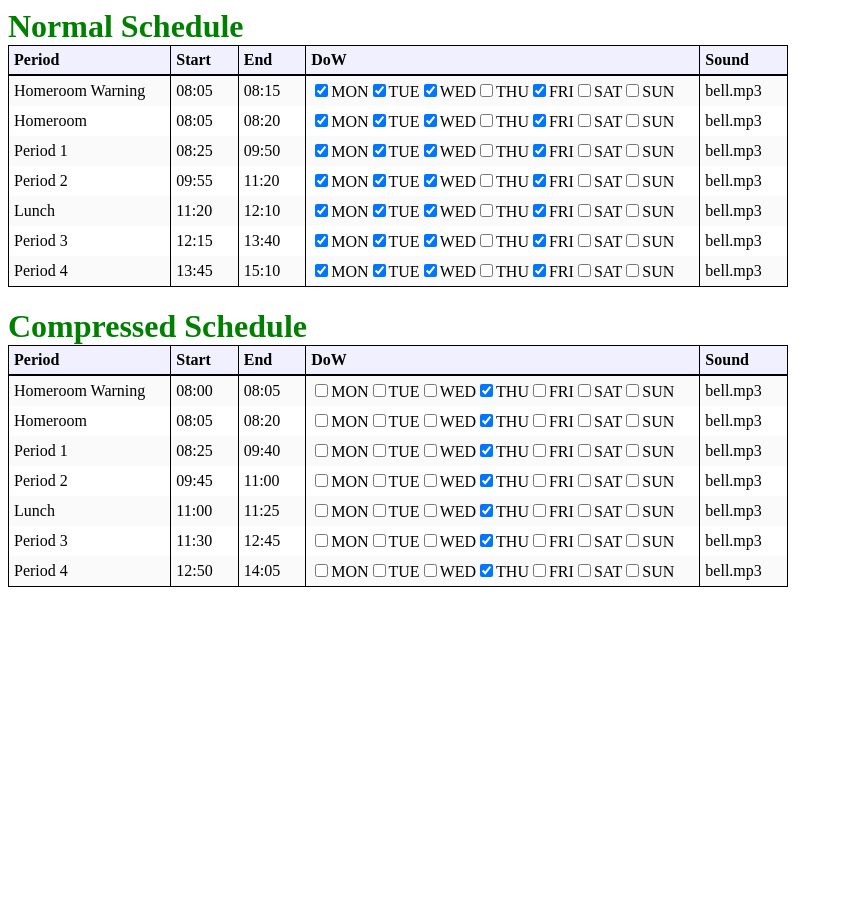
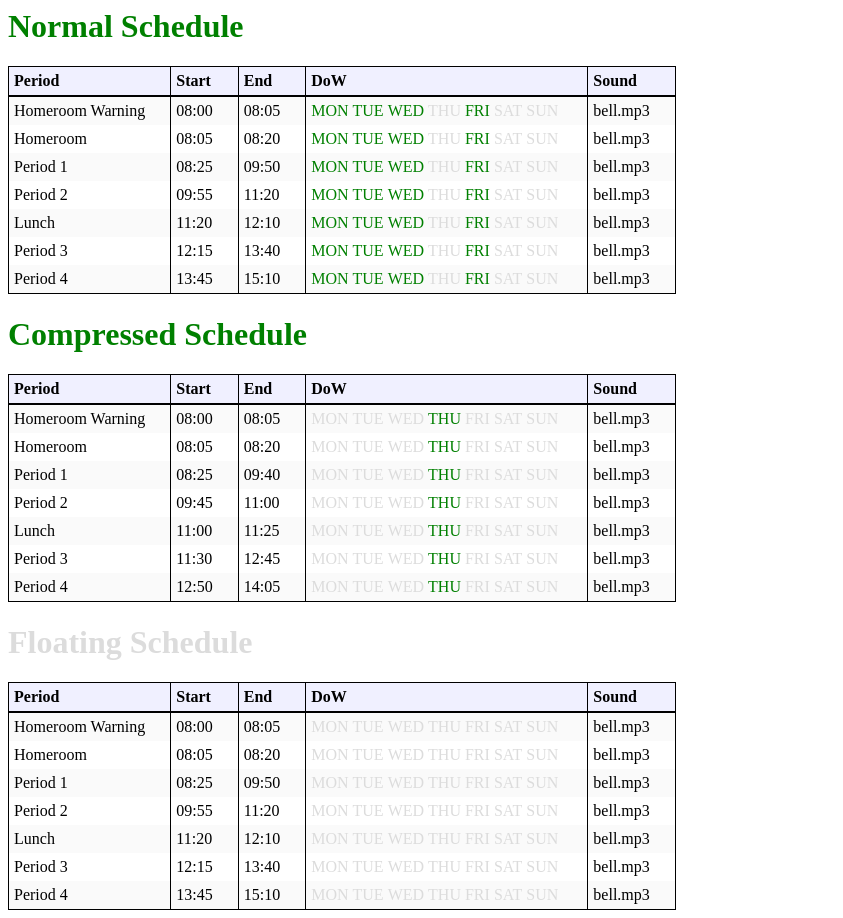
Before and after one commit to lkozloff/belldandy, a PHP site: page /listBells.php in a window 1280 px wide. Shown: the whole page, without its empty margins (0-843 px from the left). Before the commit the page ends 587 px from the top, so only its background shows below. Run offline with PHP 8.4, Linux system fonts and the light colour scheme; some libraries are stand-ins or nearby versions.

Commit message:
Everything but uploads are implemented. Need to add cronjob for bell server to process XML, but other than that we should be good to go!

```diff
--- a/bells.xml
+++ b/bells.xml
@@ -9,8 +9,8 @@
         <period>
 		<pid>1</pid>
 	        <name>Homeroom Warning</name>
-            <starttime>08:05</starttime>
-            <endtime>08:15</endtime>
+            <starttime>08:00</starttime>
+            <endtime>08:05</endtime>
 	        <dow>MON,TUE,WED,FRI</dow>
         	<sound>bell.mp3</sound>
         </period>
@@ -142,5 +142,76 @@
       </periods>
 
    </schedule>
+<schedule>
+      <title>Floating Schedule</title>
+      <sid>3</sid>
+      <active>false</active>
+
+      <periods>
+        <period>
+		<pid>1</pid>
+	        <name>Homeroom Warning</name>
+            <starttime>08:00</starttime>
+            <endtime>08:05</endtime>
+	        <dow/>
+        	<sound>bell.mp3</sound>
+        </period>
+
+      	<period>
+		<pid>2</pid>
+	        <name>Homeroom</name>
+            <starttime>08:05</starttime>
+            <endtime>08:20</endtime>
+	        <dow/>
+        	<sound>bell.mp3</sound>
+        </period>
+
+        <period>
+		<pid>3</pid>
+	        <name>Period 1</name>
+            <starttime>08:25</starttime>
+            <endtime>09:50</endtime>
+	        <dow/>
+        	<sound>bell.mp3</sound>
+        </period>
+
+        <period>
+		<pid>4</pid>
+	        <name>Period 2</name>
+            <starttime>09:55</starttime>
+            <endtime>11:20</endtime>
+	        <dow/>
+        	<sound>bell.mp3</sound>
+        </period>
+
+        <period>
+		<pid>5</pid>
+	        <name>Lunch</name>
+            <starttime>11:20</starttime>
+            <endtime>12:10</endtime>
+	        <dow/>
+        	<sound>bell.mp3</sound>
+        </period>
+
+        <period>
+		<pid>6</pid>
+	        <name>Period 3</name>
+            <starttime>12:15</starttime>
+            <endtime>13:40</endtime>
+	        <dow/>
+        	<sound>bell.mp3</sound>
+        </period>
+
+        <period>
+		<pid>7</pid>
+	        <name>Period 4</name>
+            <starttime>13:45</starttime>
+            <endtime>15:10</endtime>
+	        <dow/>
+        	<sound>bell.mp3</sound>
+        </period>
+      </periods>
+
+   </schedule>
 
 </schedules>
--- a/func.php
+++ b/func.php
@@ -95,18 +95,18 @@
 
    }
 
-   function generateDOWSelect($name,$curdow){
+   function generateDOWSelect($name,$curdow,$id){
 	$possDOW=array("MON","TUE","WED","THU","FRI","SAT","SUN");
 	$curdow = explode(",",$curdow);
-	$checked="";
+	$checked="rgb(220,220,220);";
 
 	foreach($possDOW as $thisDOW){
 	   foreach($curdow as $testdow){
-		   if(strcmp($testdow,$thisDOW)==0) $checked="checked";
+		   if(strcmp($testdow,$thisDOW)==0) $checked="green";
 	   }
 
-	print("<input type = \"checkbox\" $checked name=\"DOW$name\" value =".$thisDOW.">".$thisDOW);
-	$checked="";
+	print("<div style=\"float:left;color:$checked\" class=\"cbox\" id=\"$id.dow.$thisDOW\">".$thisDOW."&nbsp; </div>");
+	$checked="rgb(220,220,220);";
 	}
 
    }
--- a/listBells.php
+++ b/listBells.php
@@ -6,6 +6,7 @@
 <script src="jquery.jeditable.js" type="text/javascript" charset="utf-8"></script>
 <script src="jquery.jeditable.time.js" type="text/javascript" charset="utf-8"></script>
 <script src="jquery.jeditable.ajaxupload.js" type="text/javascript" charset="utf-8"></script>
+<script src="jquery.jeditable.checkbox.js" type="text/javascript" charset="utf-8"></script>
 <script type="text/javascript">
  $(document).ready(function() {
      $('.edit').editable('save.php', {
@@ -25,13 +26,21 @@
         submit    : 'OK',
         tooltip   : "Click to edit..."
     });
-    $(".ajaxupload").editable("upload.php", {
+    //not yet implemented
+    /*$(".ajaxupload").editable("upload.php", {
         indicator : "<img src='img/indicator.gif'>",
         type      : 'ajaxupload',
         submit    : 'Upload',
         cancel    : 'Cancel',
         tooltip   : "Click to upload..."
+    });*/
+    $(".cbox").editable("save.php", {
+        type      : 'checkbox',
+        submit    : 'OK',
+        cancel    : 'Cancel',
+	checkbox: { trueValue: 'true', falseValue: 'false'}
     });
+
  });
 </script>
 </head>
@@ -42,21 +51,22 @@
 	$prepend = 0;
 	foreach($schedules as $schedule){
 	   print("<h1 class=\"$schedule->active\">");
-	   print($schedule->title);
+	   print("<div class=\"cbox\" id=\"$schedule->sid.0.active\">".$schedule->title."</div></h1>");
 	   print("<table>");
 	   print("<tr class=\"h\"><td>Period</td><td>Start</td><td>End</td><td>DoW</td><td>Sound</td></tr>");
 
 	   foreach($schedule->periods->period as $period){
+		$elementID=$schedule->sid.".".$period->pid;
 		print("<tr class=\"c$prepend\">");
-		print("<td class=\"edit\" id=\"$schedule->sid.$period->pid.name\">".$period->name."</td>");
-		print("<td class=\"timepicker\"id=\"$schedule->sid.$period->pid.starttime\">".$period->starttime."</td>");
-		print("<td class=\"timepicker\" id=\"$schedule->sid.$period->pid.endtime\">".$period->endtime."</td>");
+		print("<td class=\"edit\" id=\"$elementID.name\">".$period->name."</td>");
+		print("<td class=\"timepicker\"id=\"$elementID.starttime\">".$period->starttime."</td>");
+		print("<td class=\"timepicker\" id=\"$elementID.endtime\">".$period->endtime."</td>");
 
  		print("<td>");
-                generateDOWSelect($period->name,$period->dow);
+                generateDOWSelect($period->name,$period->dow,$elementID);
                 print("</td>");
 
-		print("<td class=\"ajaxupload\"id=\"$schedule->sid.$period->pid.sound\">".$period->sound."</td>");
+		print("<td class=\"ajaxupload\"id=\"$elementID.sound\">".$period->sound."</td>");
 		print("</tr>");
 
 		$prepend++;
--- a/styles.css
+++ b/styles.css
@@ -20,7 +20,7 @@ table{
 	border: solid black 1px;
 }
 .false{
-	color: red;
+	color: rgb(220,220,220);
 }
 .true{
 	color: green;
```
Also changed, not shown: save.php (+41 -4 lines), output.txt (deleted).
